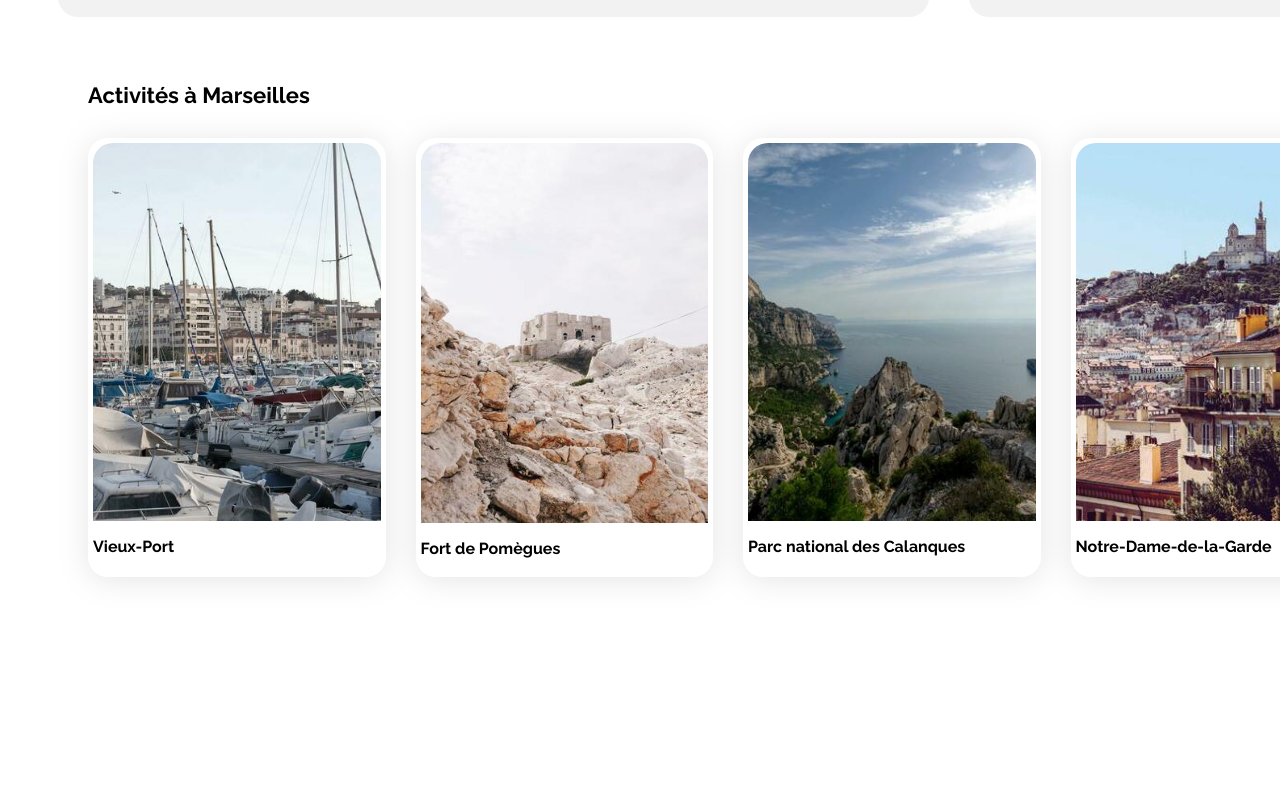
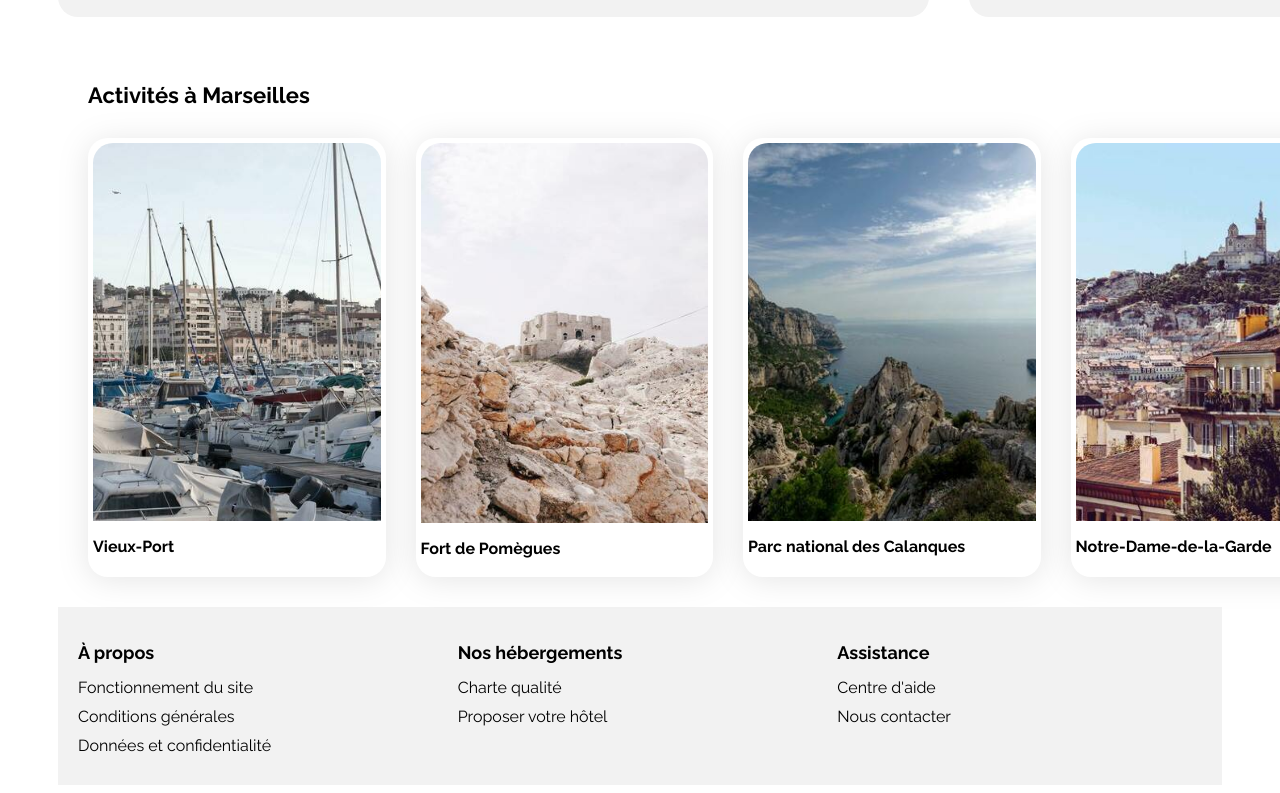
Before and after one commit to Damien-Le-Caillec/Booki, a plain HTML site: page index.html in a window 1280 px wide. Shown: the part 1126-1919 px from the top of the page. Before the commit the page ends 1741 px from the top, so only its background shows below. Drawn offline with Linux system fonts and the light colour scheme.

Commit message:
ajout du footer

```diff
--- a/css/style.css
+++ b/css/style.css
@@ -309,6 +309,29 @@ i.fa-solid.fa-info {
     border-radius: 20px 20px 0px 0px;
 }
 
+/****** Populaires ***********/
+
+.footer-content {
+    display: grid;
+    grid-template-columns: repeat(3, 1fr);
+    background-color: #f2f2f2;
+    padding: 20px;
+    gap: 15px;
+}
+
+.footer-column h2 {
+    font-size: 18px;
+}
+
+.footer-column ul {
+    list-style: none;
+    padding: 0;
+    margin: 0;
+}
+
+.footer-column ul li {
+    margin-bottom: 10px;
+}
 /* Le code ci-dessous correspond à la version responsive uniquement */
 
 /****** Media queries ***********/
--- a/index.html
+++ b/index.html
@@ -303,7 +303,34 @@
                 </div>
             </div>
         </main>
-        <footer></footer>
+        <footer>
+            <div class="footer-content">
+                <div class="footer-column">
+                    <h2>À propos</h2>
+                    <ul>
+                        <li><a href="#">Fonctionnement du site</a></li>
+                        <li><a href="#">Conditions générales</a></li>
+                        <li><a href="#">Données et confidentialité</a></li>
+                    </ul>
+                </div>
+
+                <div class="footer-column">
+                    <h2>Nos hébergements</h2>
+                    <ul>
+                        <li><a href="#">Charte qualité</a></li>
+                        <li><a href="#">Proposer votre hôtel</a></li>
+                    </ul>
+                </div>
+
+                <div class="footer-column">
+                    <h2>Assistance</h2>
+                    <ul>
+                        <li><a href="#">Centre d'aide</a></li>
+                        <li><a href="#">Nous contacter</a></li>
+                    </ul>
+                </div>
+            </div>
+        </footer>
     </div>
 </body>
 
```
